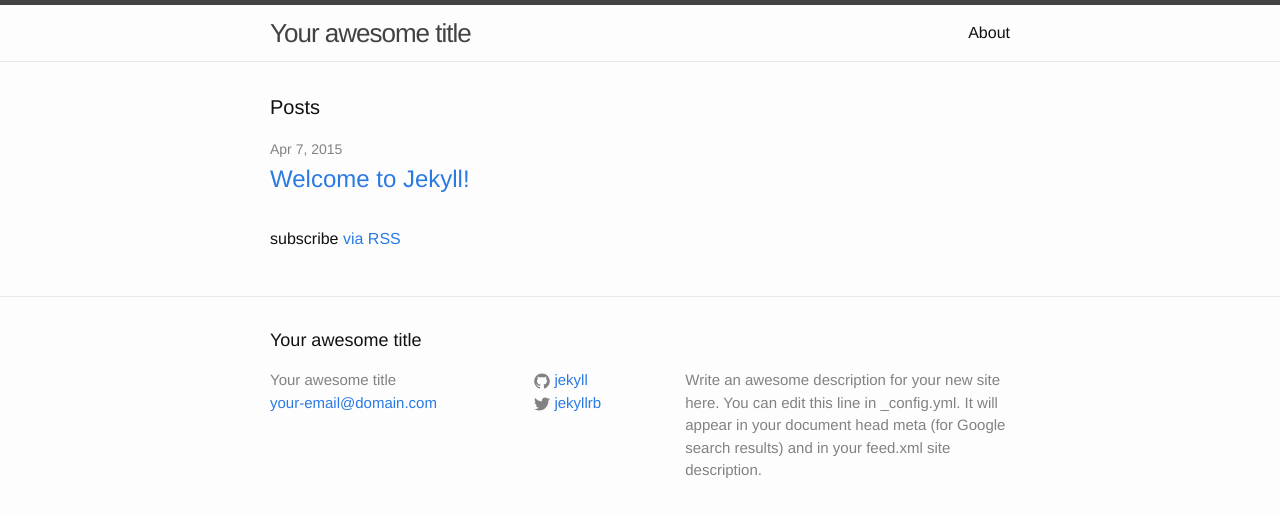
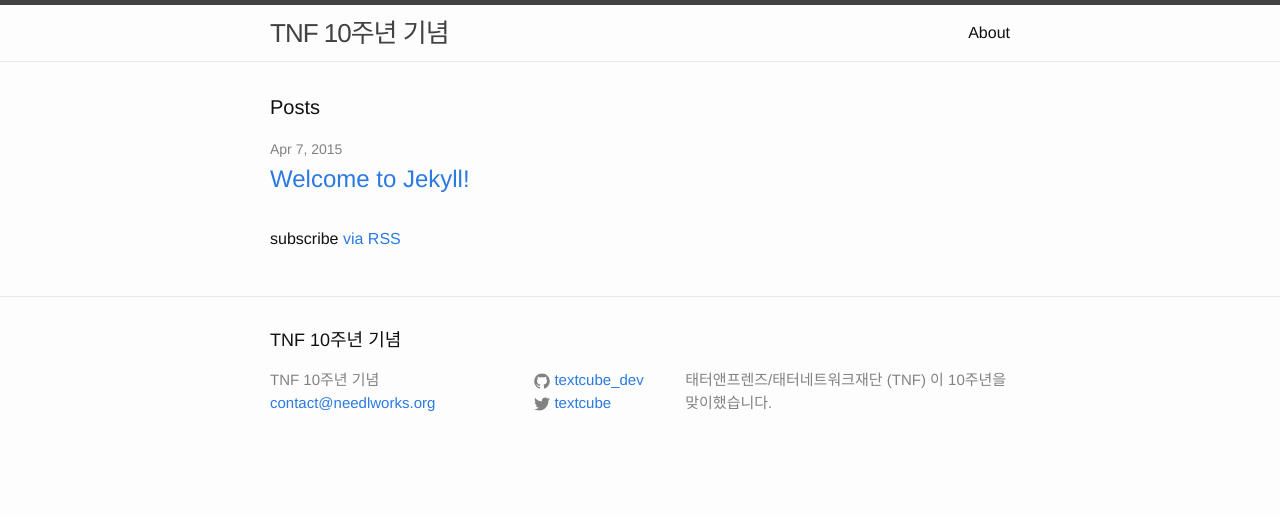
Before and after one commit to Needlworks/10yr-anniversary, a Jekyll site: the page built from index.html, in a window 1280 px wide. Shown: the top 517 px of the page. Built offline with Jekyll 4.4.1, drawn with Linux system fonts in a browser that asks for light colours.

Commit message:
refs #0 : modified - config
 -

```diff
--- a/_config.yml
+++ b/_config.yml
@@ -1,14 +1,12 @@
 # Site settings
-title: Your awesome title
-email: your-email@domain.com
+title: TNF 10주년 기념
+email: contact@needlworks.org
 description: > # this means to ignore newlines until "baseurl:"
-  Write an awesome description for your new site here. You can edit this
-  line in _config.yml. It will appear in your document head meta (for
-  Google search results) and in your feed.xml site description.
-baseurl: "" # the subpath of your site, e.g. /blog/
-url: "http://yourdomain.com" # the base hostname & protocol for your site
-twitter_username: jekyllrb
-github_username:  jekyll
+  태터앤프렌즈/태터네트워크재단 (TNF) 이 10주년을 맞이했습니다.
+baseurl: "/10yr-anniversary" # the subpath of your site, e.g. /blog/
+url: "http://www.needlworks.org" # the base hostname & protocol for your site
+twitter_username: textcube
+github_username:  textcube_dev
 
 # Build settings
 markdown: kramdown
```
